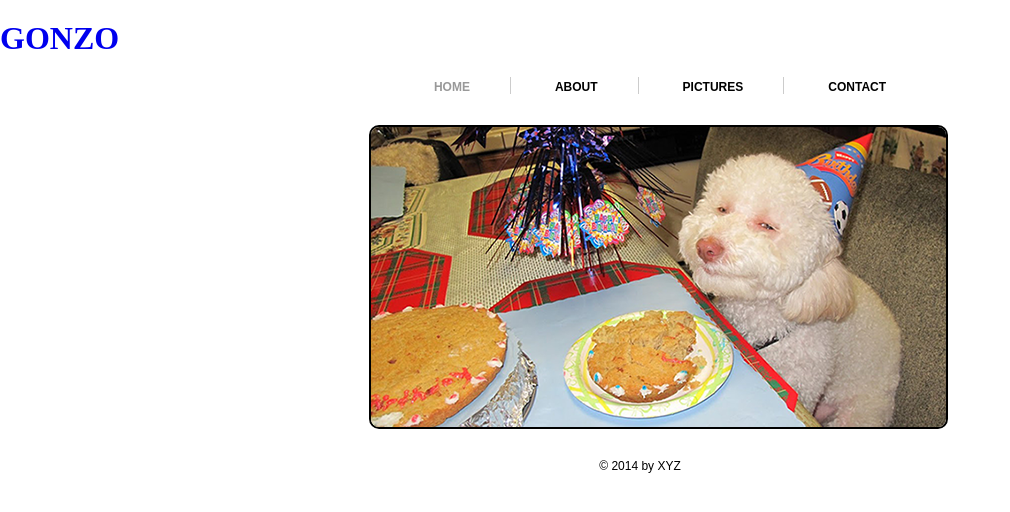
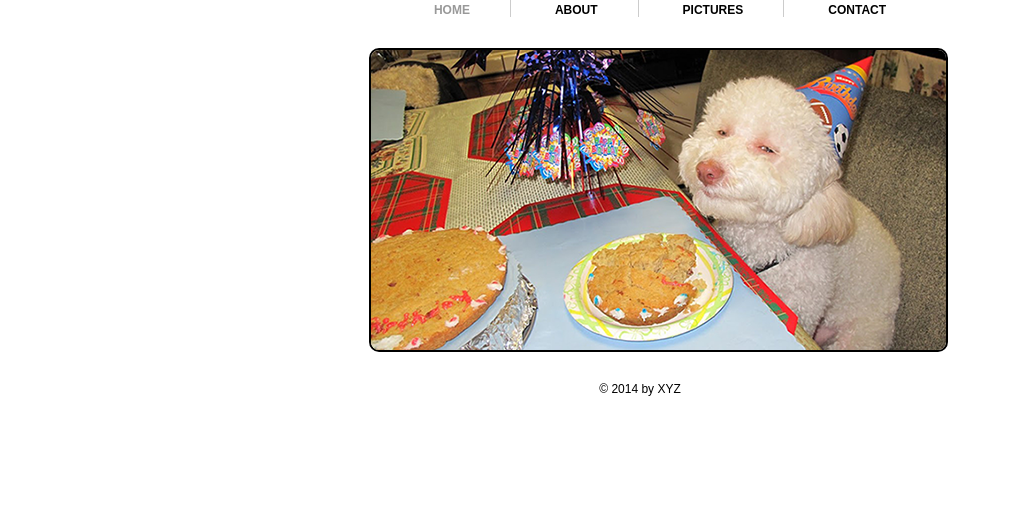
Before and after one commit to krishnansri/Demo, a plain HTML site: page index.html in a window 1280 px wide. Shown: the whole page, without its empty margins (0-1010 px from the left). Drawn offline with Linux system fonts and the light colour scheme.

Commit message:
deleted by mistake'

```diff
--- a/index.html
+++ b/index.html
@@ -10,15 +10,7 @@
 
 <!==========Header Starts=============================-->
 
-	<div class="header">
-
-		<ss="logo">
-
-			<h1><a href="#">GONZO</a></h1>
-
-		</div>
-
-	</div>
+	<div class
 
 <!--==========================Header Ends======================================-->
 
```
